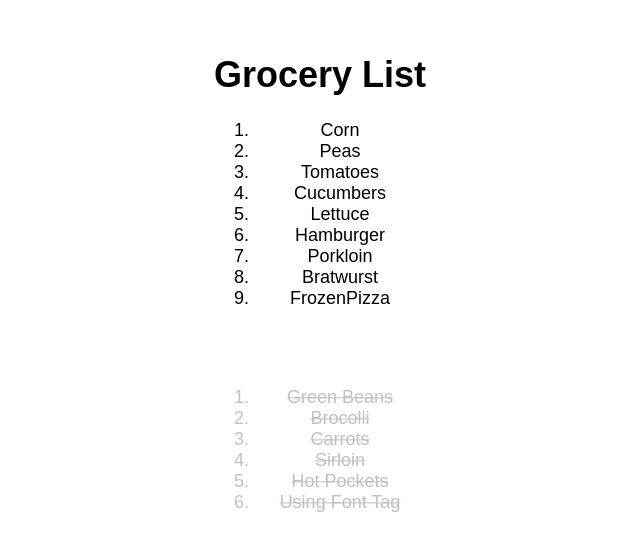
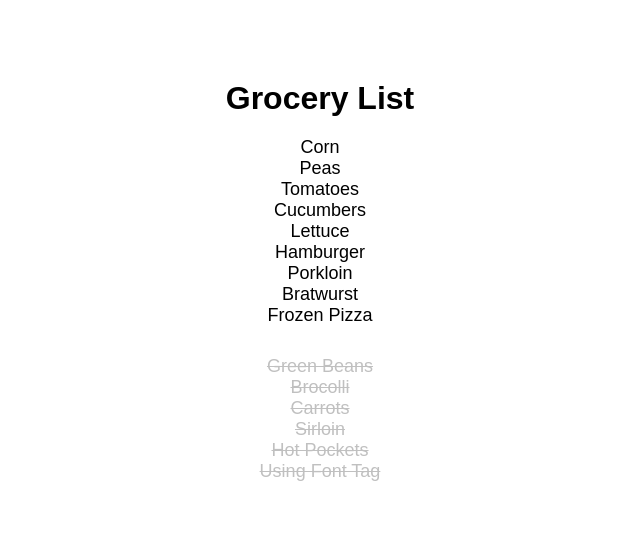
Before and after one commit to HeathT/ProjectCF, a plain HTML site: page index2.html in a window 1280 px wide. Shown: the part 119-670 px from the top of the page, without its empty margins (320-960 px from the left). Drawn offline with Linux system fonts and the light colour scheme.

Commit message:
Switched to all DIVs

```diff
--- a/css/main.css
+++ b/css/main.css
@@ -21,6 +21,23 @@
     text-align: center;
 }
 
+.listTitle {
+    font-family: Arial, Helvetica, sans-serif;
+    font-size: 32px;
+    font-weight: bold;
+    color: #000000;
+    text-align: center;
+    padding-bottom: 20px;
+}
+
+.currentList {
+    padding-bottom: 15px;
+}
+
+.purchasedList {
+    padding-top: 15px;
+}
+
 .purchasedItem {
     color: #C0C0C0;
     text-decoration: line-through;
--- a/index2.html
+++ b/index2.html
@@ -13,28 +13,26 @@
     <body onload="global.textChange.changeIt()">
         <div class="centerText">Developing 101</div>
         <div class="centerContent">
-            <h1>Grocery List</h1>
-            <ol>
-                <li>Corn</li>
-                <li>Peas</li>
-                <li>Tomatoes</li>
-                <li>Cucumbers</li>
-                <li>Lettuce</li>
-                <li>Hamburger</li>
-                <li>Porkloin</li>
-                <li>Bratwurst</li>
-                <li>FrozenPizza</li>
-            </ol>
-            <br />
-            <br />
-            <ol>
-                <li class="purchasedItem">Green Beans</li>
-                <li class="purchasedItem">Brocolli</li>
-                <li class="purchasedItem">Carrots</li>
-                <li class="purchasedItem">Sirloin</li>
-                <li class="purchasedItem">Hot Pockets</li>
-                <li class="purchasedItem">Using Font Tag</li>
-            </ol>
+            <div class="listTitle">Grocery List</div>
+            <div class="currentList">
+                <div>Corn</div>
+                <div>Peas</div>
+                <div>Tomatoes</div>
+                <div>Cucumbers</div>
+                <div>Lettuce</div>
+                <div>Hamburger</div>
+                <div>Porkloin</div>
+                <div>Bratwurst</div>
+                <div>Frozen Pizza</div>
+            </div>
+            <div class="purchasedList">
+                <div class="purchasedItem">Green Beans</div>
+                <div class="purchasedItem">Brocolli</div>
+                <div class="purchasedItem">Carrots</div>
+                <div class="purchasedItem">Sirloin</div>
+                <div class="purchasedItem">Hot Pockets</div>
+                <div class="purchasedItem">Using Font Tag</div>
+            </div>
         </div>
     </body>
 </HTML>
```
